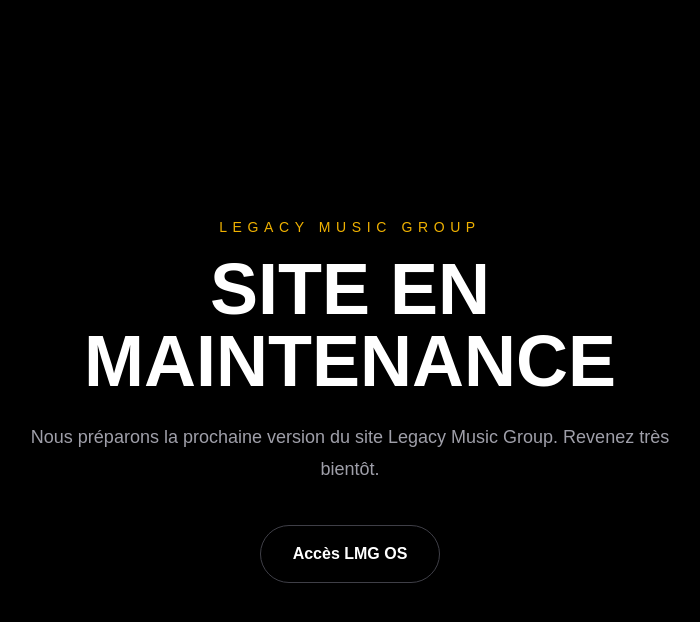
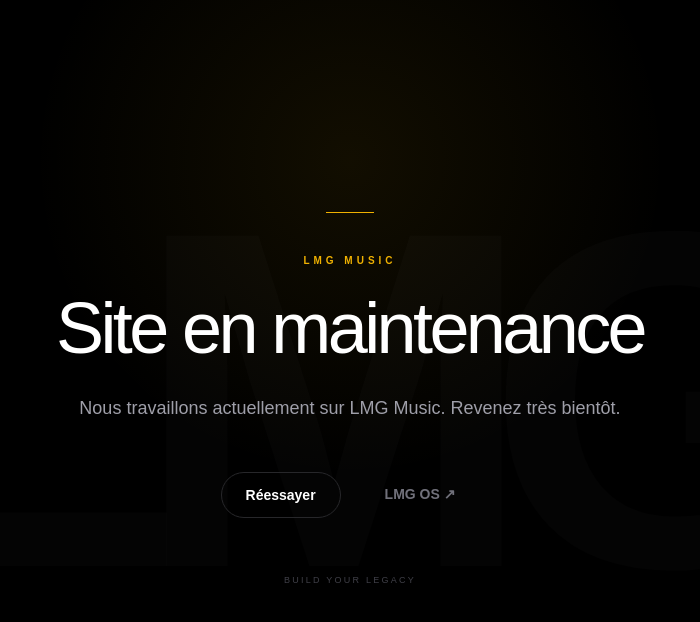
Before and after one commit to contactlmgmusic-cyber/lmg-os, a Next.js app: page /maintenance in a window 1280 px wide. Shown: the top 622 px of the page, without its empty margins (290-990 px from the left). Built offline with nearby package versions, Linux system fonts and the light colour scheme; no server answers; the database is empty.

Commit message:
feat: connect public maintenance mode to LMG OS

```diff
--- a/app/maintenance/page.tsx
+++ b/app/maintenance/page.tsx
@@ -1,28 +1,81 @@
-import Link from "next/link";
+import { createClient } from "@supabase/supabase-js";
 
-export default function MaintenancePage() {
+export const dynamic = "force-dynamic";
+
+async function getMaintenanceContent() {
+  const url = process.env.NEXT_PUBLIC_SUPABASE_URL;
+  const key = process.env.NEXT_PUBLIC_SUPABASE_ANON_KEY;
+
+  if (!url || !key) {
+    return null;
+  }
+
+  const supabase = createClient(url, key);
+
+  const { data } = await supabase
+    .from("site_settings")
+    .select(
+      "maintenance_title_fr, maintenance_message_fr, maintenance_title_en, maintenance_message_en"
+    )
+    .eq("id", "lmg_music")
+    .maybeSingle();
+
+  return data;
+}
+
+export default async function MaintenancePage() {
+  const settings = await getMaintenanceContent();
+
+  const title =
+    settings?.maintenance_title_fr ||
+    "Site en maintenance";
+
+  const message =
+    settings?.maintenance_message_fr ||
+    "Nous travaillons actuellement sur LMG Music. Revenez très bientôt.";
+
   return (
-    <main className="flex min-h-screen items-center justify-center bg-black px-6 text-white">
-      <section className="max-w-3xl text-center">
-        <p className="mb-4 text-sm uppercase tracking-[0.4em] text-yellow-500">
-          Legacy Music Group
+    <main className="relative flex min-h-screen items-center justify-center overflow-hidden bg-black px-6 text-white">
+      <div className="pointer-events-none absolute inset-0 bg-[radial-gradient(circle_at_50%_20%,rgba(234,179,8,0.08),transparent_35%)]" />
+
+      <div className="pointer-events-none absolute left-1/2 top-1/2 -translate-x-1/2 -translate-y-1/2 text-[16rem] font-black tracking-[-0.1em] text-white/[0.015] md:text-[30rem]">
+        LMG
+      </div>
+
+      <section className="relative z-10 mx-auto max-w-3xl text-center">
+        <div className="mx-auto mb-10 h-px w-12 bg-yellow-500" />
+
+        <p className="text-[10px] font-semibold uppercase tracking-[0.4em] text-yellow-500">
+          LMG Music
         </p>
 
-        <h1 className="text-5xl font-black uppercase md:text-7xl">
-          Site en maintenance
+        <h1 className="mt-6 text-4xl font-medium tracking-[-0.05em] md:text-7xl">
+          {title}
         </h1>
 
-        <p className="mx-auto mt-6 max-w-2xl text-lg leading-8 text-zinc-400">
-          Nous préparons la prochaine version du site Legacy Music Group.
-          Revenez très bientôt.
+        <p className="mx-auto mt-7 max-w-xl text-base leading-8 text-zinc-400 md:text-lg">
+          {message}
         </p>
 
-        <Link
-          href="/login"
-          className="mt-10 inline-block rounded-full border border-zinc-700 px-8 py-4 font-bold text-white hover:border-yellow-500"
-        >
-          Accès LMG OS
-        </Link>
+        <div className="mt-12 flex flex-wrap justify-center gap-5">
+          <a
+            href="/"
+            className="rounded-full border border-zinc-800 px-6 py-3 text-sm font-semibold transition hover:border-yellow-500 hover:text-yellow-500"
+          >
+            Réessayer
+          </a>
+
+          <a
+            href="https://os.lmgmusic.fr"
+            className="px-6 py-3 text-sm font-semibold text-zinc-500 transition hover:text-white"
+          >
+            LMG OS ↗
+          </a>
+        </div>
+
+        <p className="mt-14 text-[9px] uppercase tracking-[0.25em] text-zinc-700">
+          Build Your Legacy
+        </p>
       </section>
     </main>
   );
--- a/proxy.ts
+++ b/proxy.ts
@@ -38,6 +38,60 @@
    * /site remains an internal namespace only.
    */
   if (isMusicDomain) {
+    /*
+     * Maintenance is controlled from LMG OS through
+     * public.site_settings.
+     *
+     * Only the public LMG Music domain is affected.
+     * os.lmgmusic.fr never enters this block.
+     */
+    if (path !== "/maintenance") {
+      try {
+        const supabaseUrl =
+          process.env.NEXT_PUBLIC_SUPABASE_URL;
+
+        const supabaseAnonKey =
+          process.env.NEXT_PUBLIC_SUPABASE_ANON_KEY;
+
+        if (supabaseUrl && supabaseAnonKey) {
+          const maintenanceResponse = await fetch(
+            `${supabaseUrl}/rest/v1/site_settings?id=eq.lmg_music&select=maintenance_enabled`,
+            {
+              headers: {
+                apikey: supabaseAnonKey,
+                Authorization: `Bearer ${supabaseAnonKey}`,
+              },
+              cache: "no-store",
+            }
+          );
+
+          if (maintenanceResponse.ok) {
+            const settings = (await maintenanceResponse.json()) as Array<{
+              maintenance_enabled: boolean;
+            }>;
+
+            if (settings[0]?.maintenance_enabled) {
+              const url = request.nextUrl.clone();
+
+              url.pathname = "/maintenance";
+
+              return NextResponse.rewrite(url);
+            }
+          }
+        }
+      } catch (error) {
+        /*
+         * Fail open:
+         * if Supabase cannot be reached, the public website
+         * remains available instead of becoming unavailable.
+         */
+        console.error(
+          "Unable to read LMG Music maintenance state:",
+          error
+        );
+      }
+    }
+
     /*
      * Avoid rewriting an already-internal URL.
      * We will redirect those URLs publicly below.
@@ -95,58 +149,6 @@
    * We deliberately continue through the existing
    * authentication / role logic below.
    */
-
-  const maintenanceMode =
-    process.env.NEXT_PUBLIC_MAINTENANCE_MODE === "true";
-
-  const maintenancePrefixes = [
-    "/login",
-    "/signup",
-    "/dashboard",
-    "/admin",
-    "/artistes",
-    "/projets",
-    "/sorties",
-    "/release-planner",
-    "/booking",
-    "/medias",
-    "/influenceurs",
-    "/campagnes",
-    "/contrats",
-    "/splits",
-    "/royalties",
-    "/finances",
-    "/taches",
-    "/mes-taches",
-    "/calendrier",
-    "/rollout",
-    "/drive",
-    "/assistant",
-    "/portail-groupe",
-    "/chat",
-    "/equipe",
-    "/notifications",
-    "/invitations",
-    "/mon-espace-artiste",
-    "/manager",
-    "/agency",
-    "/site-internet",
-  ];
-
-  const isMaintenanceAllowed =
-    path === "/maintenance" ||
-    maintenancePrefixes.some(
-      (prefix) =>
-        path === prefix ||
-        path.startsWith(`${prefix}/`)
-    );
-
-  if (maintenanceMode && !isMaintenanceAllowed) {
-    const url = request.nextUrl.clone();
-    url.pathname = "/maintenance";
-
-    return NextResponse.redirect(url);
-  }
 
   const isPublicRoute =
     /*
```
